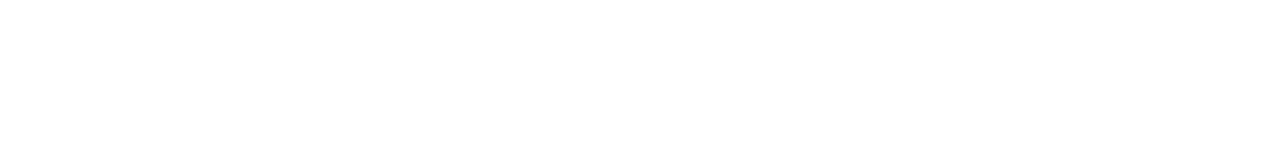
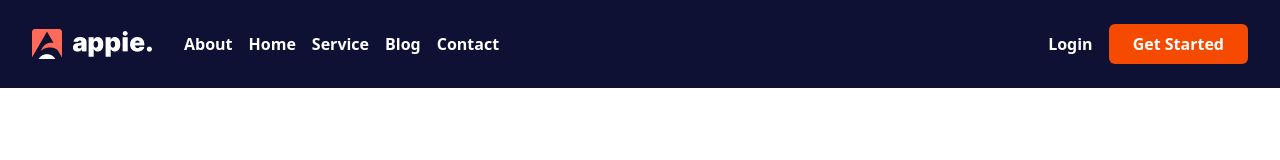
Before and after one commit to SojibDas1015/Appie, a plain HTML site: page index.html in a window 1280 px wide. Drawn offline with nearby package versions, Linux system fonts and the light colour scheme.

Commit message:
navbar done with responsive

```diff
--- a/index.html
+++ b/index.html
@@ -11,7 +11,28 @@
 
 <body>
     <header>
-
+        <!-- navbar -->
+         <nav class="bg-[#0E1133]">
+            <div class="container mx-auto px-4 lg:px-8 py-6 flex justify-between items-center">
+                <div class="flex gap-8 items-center text-white">
+                    <img src="assets/logo-3.png" alt="">
+                    <ul class="flex gap-4 hidden lg:flex">
+                        <li class="text-base font-semibold"><a href="">About</a></li>
+                        <li class="text-base font-semibold"><a href="">Home</a></li>
+                        <li class="text-base font-semibold"><a href="">Service</a></li>
+                        <li class="text-base font-semibold"><a href="">Blog</a></li>
+                        <li class="text-base font-semibold"><a href="">Contact</a></li>
+                    </ul>
+                </div>
+                <div class="text-white flex gap-4 hidden lg:flex">
+                    <button class="font-semibold">Login</button>
+                    <button class="px-6 py-2 bg-orange-600 rounded-md font-semibold">Get Started</button>
+                </div>
+                <div class="lg:hidden">
+                    <img class="w-8 h-8" src="assets/more.png" alt="">
+                </div>
+            </div>
+         </nav>
     </header>
     <main>
 
```
